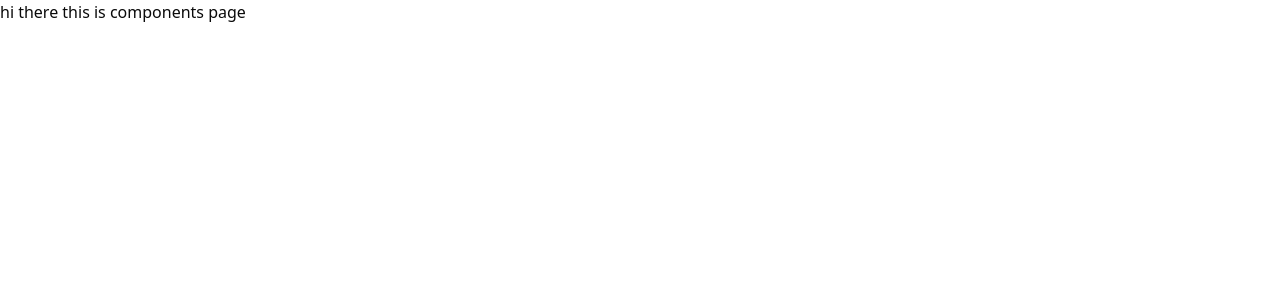
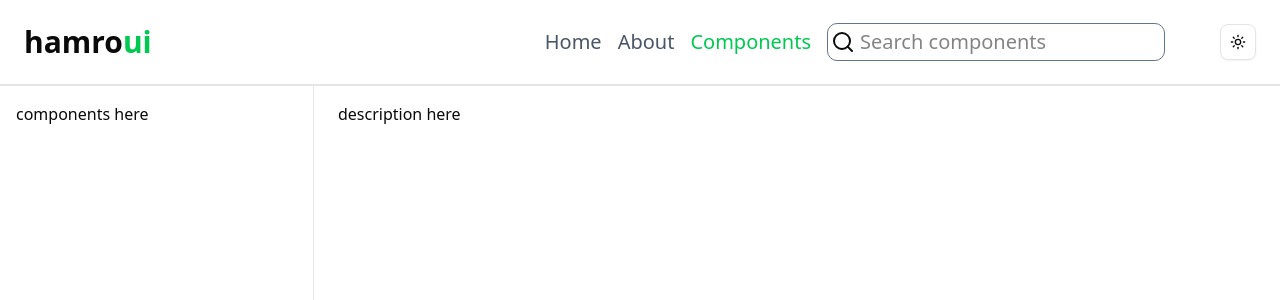
Before and after one commit to presabkhadka/hamroui, a React (Vite) app: page /components in a window 1280 px wide. Shown: the top 300 px of the page. Built offline with nearby package versions, Linux system fonts and the light colour scheme.

Commit message:
updt - changes

```diff
--- a/src/pages/Components.tsx
+++ b/src/pages/Components.tsx
@@ -1,7 +1,17 @@
-export default function Components(){
-    return(
-        <div>
-            hi there this is components page
+import Navbar from "../components/navbar";
+
+export default function Components() {
+  return (
+    <div className="grid grid-cols-1 md:grid-cols-2 gap-2 h-screen overflow-hidden">
+      <div className="col-span-full">
+        <div className="top-0 sticky z-50 border-b-2">
+          <Navbar />
         </div>
-    )
+        <div className="grid grid-cols-4 gap-2 h-full overflow-y-scroll">
+<div className="border-r p-4 col-span-1 overflow-y-scroll">components here</div>
+<div className="p-4 flex grow col-span-3">description here</div>
+        </div>
+      </div>
+    </div>
+  );
 }
```
